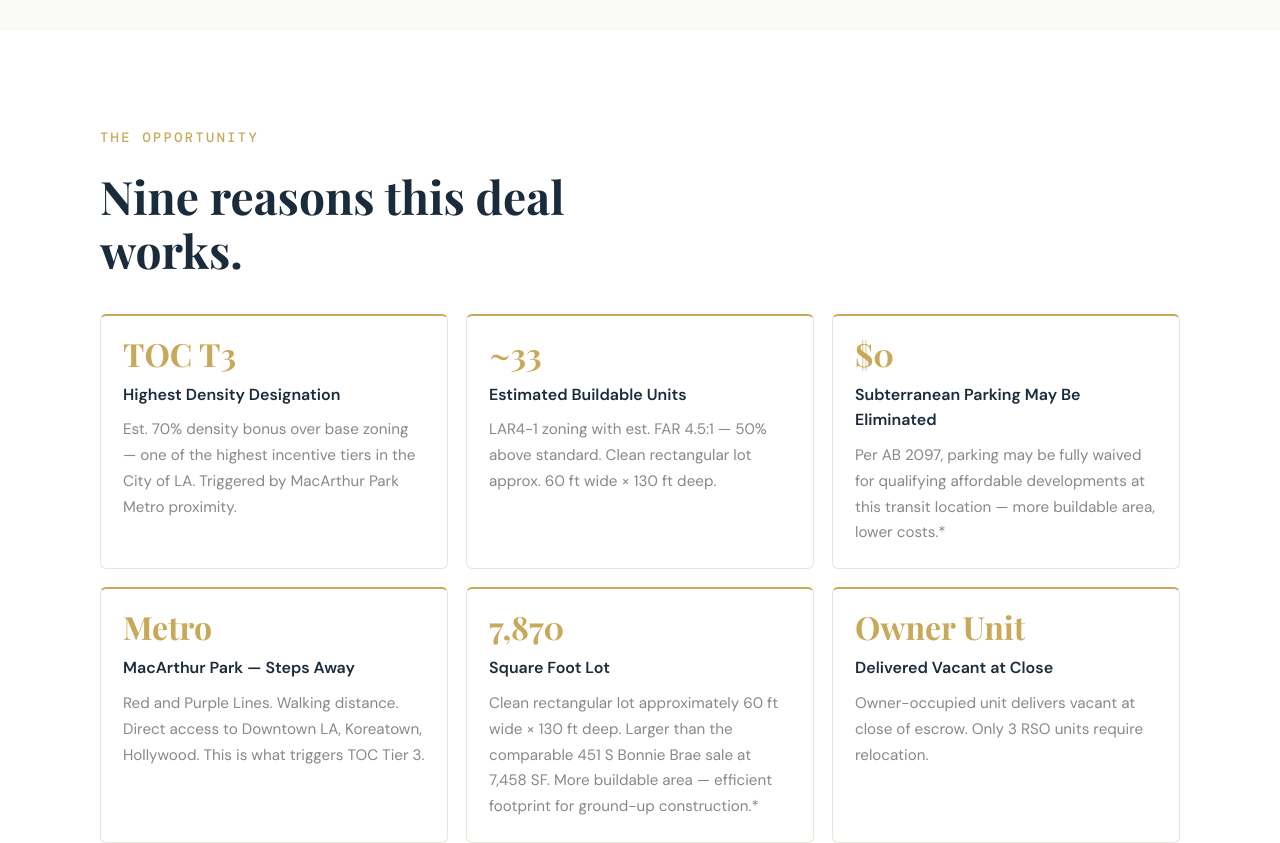
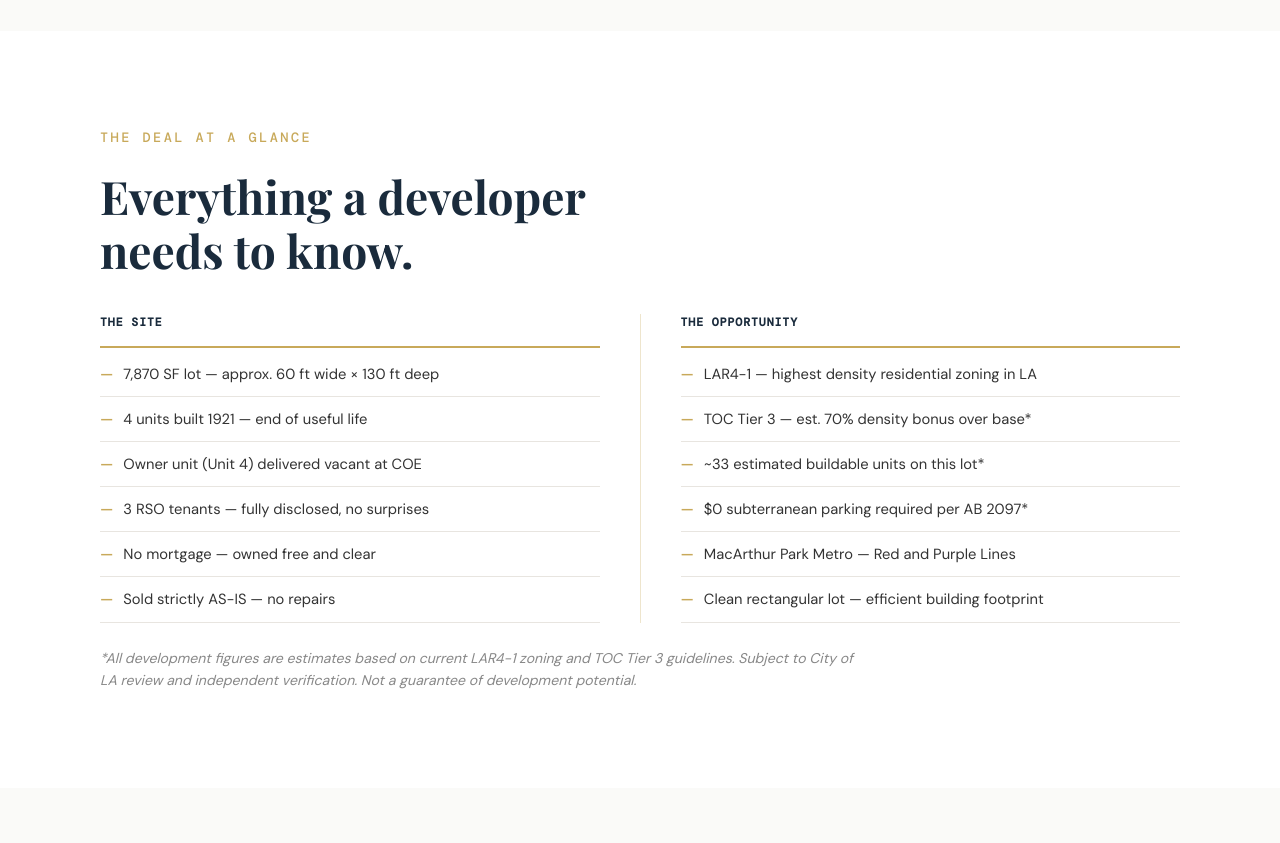
Before and after one commit to Ebenyi1976/446-bonnie-brea, a Next.js app: page / in a window 1280 px wide. Shown: the part 2460-3303 px from the top of the page. Built offline with nearby package versions, Linux system fonts and the light colour scheme.

Commit message:
Replace Nine Reasons card grid with two-column Deal at a Glance fact sheet

```diff
--- a/app/globals.css
+++ b/app/globals.css
@@ -194,6 +194,14 @@ body {
 
 .disclaimer { font-style: italic; font-size: 0.88rem; color: var(--muted); margin-top: 24px; max-width: 80ch; }
 
+/* fact sheet */
+.factSheet { display: flex; gap: 0; margin-top: 36px; align-items: flex-start; }
+.factSheetCol { flex: 1; }
+.factSheetDivider { width: 1px; background: var(--gold-border); margin: 0 40px; flex-shrink: 0; align-self: stretch; }
+.factSheetHeader { font-family: var(--font-dm-mono), monospace; font-size: 0.72rem; font-weight: 600; letter-spacing: 0.08em; text-transform: uppercase; color: var(--navy); padding-bottom: 14px; border-bottom: 2px solid var(--gold); margin-bottom: 4px; }
+.factSheetRow { display: flex; gap: 10px; align-items: baseline; padding: 11px 0; border-bottom: 1px solid var(--border); font-family: var(--font-dm-sans), sans-serif; font-size: 0.92rem; color: var(--text); line-height: 1.5; }
+.factSheetDash { color: var(--gold); font-weight: 700; flex-shrink: 0; }
+
 /* card grid */
 .grid6 { display: grid; grid-template-columns: repeat(3, 1fr); gap: 18px; margin-top: 36px; }
 .card {
@@ -325,6 +333,8 @@ body {
   .factsInner { gap: 14px 22px; }
   .fact { flex: 0 0 28%; }
   .grid6, .grid3, .statRow { grid-template-columns: 1fr; }
+  .factSheet { flex-direction: column; }
+  .factSheetDivider { width: 100%; height: 1px; margin: 24px 0; }
   .formRow { grid-template-columns: 1fr; }
   .cdBox { padding: 11px 16px; min-width: 64px; }
   .cdNum { font-size: 2.1rem; }
--- a/app/page.tsx
+++ b/app/page.tsx
@@ -92,33 +92,47 @@ export default function Home() {
         </div>
       </Reveal>
 
-      {/* 6. SIX REASONS */}
+      {/* 6. DEAL AT A GLANCE */}
       <Reveal className="block bgWhite">
         <div className="wrap">
-          <span className="secTag">The Opportunity</span>
-          <h2 className="secH">Nine reasons this deal works.</h2>
-          <div className="grid6">
-            {[
-              { stat: 'TOC T3', title: 'Highest Density Designation', body: 'Est. 70% density bonus over base zoning — one of the highest incentive tiers in the City of LA. Triggered by MacArthur Park Metro proximity.' },
-              { stat: '~33', title: 'Estimated Buildable Units', body: 'LAR4-1 zoning with est. FAR 4.5:1 — 50% above standard. Clean rectangular lot approx. 60 ft wide × 130 ft deep.' },
-              { stat: '$0', title: 'Subterranean Parking May Be Eliminated', body: 'Per AB 2097, parking may be fully waived for qualifying affordable developments at this transit location — more buildable area, lower costs.*' },
-              { stat: 'Metro', title: 'MacArthur Park — Steps Away', body: 'Red and Purple Lines. Walking distance. Direct access to Downtown LA, Koreatown, Hollywood. This is what triggers TOC Tier 3.' },
-              { stat: '7,870', title: 'Square Foot Lot', body: 'Clean rectangular lot approximately 60 ft wide × 130 ft deep. Larger than the comparable 451 S Bonnie Brae sale at 7,458 SF. More buildable area — efficient footprint for ground-up construction.*' },
-              { stat: 'Owner Unit', title: 'Delivered Vacant at Close', body: 'Owner-occupied unit delivers vacant at close of escrow. Only 3 RSO units require relocation.' },
-              { stat: '4', title: 'Active Projects on This Block', body: 'Four separate development projects on S Bonnie Brae Street — next door, across the street, same street, same corridor. The entitlement path is proven. The submarket is active.*' },
-              { stat: '1921', title: 'End of Useful Life', body: 'Building constructed in 1921. No renovation value. No retrofit obligation. Demolish and build — exactly what a developer wants to see.*' },
-              { stat: '4,835', title: 'SF of Improvements — Tear Down', body: 'Existing building is 4,835 SF on a 7,870 SF lot. Low improvement-to-land ratio confirms this is a land play — not an income property. The building is the obstacle. The land is the asset.*' },
-            ].map(({ stat, title, body }, i) => (
-              <div className="card" key={i}>
-                <div className="cardStat">{stat}</div>
-                <div className="cardTitle">{title}</div>
-                <div className="cardBody">{body}</div>
-              </div>
-            ))}
+          <span className="secTag">The Deal at a Glance</span>
+          <h2 className="secH">Everything a developer needs to know.</h2>
+          <div className="factSheet">
+            <div className="factSheetCol">
+              <div className="factSheetHeader">The Site</div>
+              {[
+                '7,870 SF lot — approx. 60 ft wide × 130 ft deep',
+                '4 units built 1921 — end of useful life',
+                'Owner unit (Unit 4) delivered vacant at COE',
+                '3 RSO tenants — fully disclosed, no surprises',
+                'No mortgage — owned free and clear',
+                'Sold strictly AS-IS — no repairs',
+              ].map((item) => (
+                <div className="factSheetRow" key={item}>
+                  <span className="factSheetDash">—</span>
+                  <span>{item}</span>
+                </div>
+              ))}
+            </div>
+            <div className="factSheetDivider" />
+            <div className="factSheetCol">
+              <div className="factSheetHeader">The Opportunity</div>
+              {[
+                'LAR4-1 — highest density residential zoning in LA',
+                'TOC Tier 3 — est. 70% density bonus over base*',
+                '~33 estimated buildable units on this lot*',
+                '$0 subterranean parking required per AB 2097*',
+                'MacArthur Park Metro — Red and Purple Lines',
+                'Clean rectangular lot — efficient building footprint',
+              ].map((item) => (
+                <div className="factSheetRow" key={item}>
+                  <span className="factSheetDash">—</span>
+                  <span>{item}</span>
+                </div>
+              ))}
+            </div>
           </div>
-          <div className="callout" style={{ marginTop: '32px' }}>
-            <p>LAR4-1. TOC Tier 3. Est. ~33 buildable units. Steps from MacArthur Park Metro. Per AB 2097, minimum parking requirements may be fully eliminated for qualifying affordable developments at this location — meaning more buildable area, lower construction costs, better returns. Subject to City of LA review and your architect&apos;s confirmation.</p>
-          </div>
+          <p className="disclaimer" style={{ marginTop: '24px' }}>*All development figures are estimates based on current LAR4-1 zoning and TOC Tier 3 guidelines. Subject to City of LA review and independent verification. Not a guarantee of development potential.</p>
         </div>
       </Reveal>
 
```
